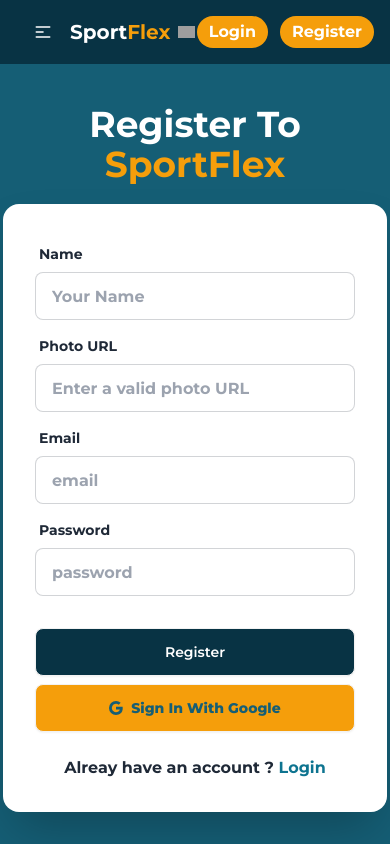
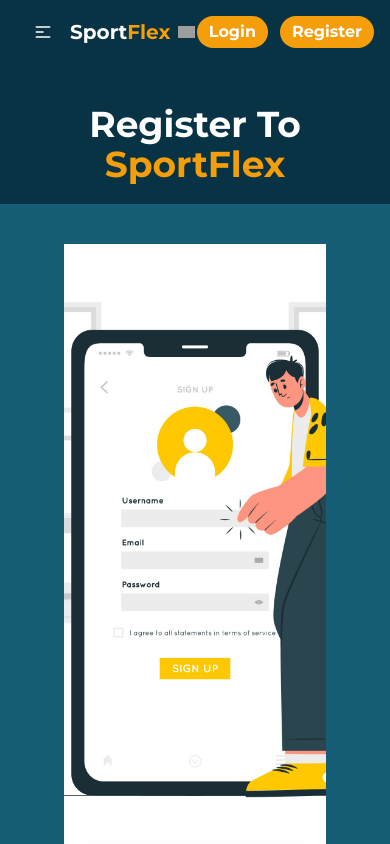
Before and after one commit to golamsarwar96/sport-flex-app-client, a React (Vite) app: page /register in a window 390 px wide. Shown: the top 844 px of the page. Built offline with nearby package versions, Linux system fonts and the light colour scheme; no server answers; grey boxes are pictures that could not be loaded; a web font is replaced by a local one.

Commit message:
Polised login and register page and made responsive for 3 major device

```diff
--- a/src/Pages/Login.jsx
+++ b/src/Pages/Login.jsx
@@ -68,15 +68,15 @@
       <h1 className="text-center text-white text-4xl mt-10">
         Welcome Back To <span className="text-amber-500">SportFlex</span>
       </h1>
-      <div className="w-[70%] mx-auto flex px-16 bg-cyan-800 pt-10">
+      <div className="lg:w-[70%] w-full mx-auto flex px-16 bg-cyan-800 pt-10 flex-col lg:flex-row">
         <div>
           <img
-            className="w-[456px] rounded-tl-2xl rounded-bl-2xl"
+            className="lg:w-[456px] md:w-full w-[456px] object-cover lg:rounded-tl-2xl lg:rounded-bl-2xl"
             src={loginImg}
             alt=""
           />
         </div>
-        <div className=" bg-gray-100 w-1/2 shrink-0 shadow-2xl relative mb-10 flex justify-center items-center rounded-tr-2xl rounded-br-2xl">
+        <div className=" bg-gray-100 lg:w-1/2 w-full shrink-0 shadow-2xl relative mb-10 flex justify-center items-center lg:rounded-tr-2xl lg:rounded-br-2xl">
           <form onSubmit={handleLogin} className="card-body ">
             <div className="form-control">
               <label className="label">
--- a/src/Pages/Register.jsx
+++ b/src/Pages/Register.jsx
@@ -4,6 +4,7 @@
 import Swal from "sweetalert2";
 import toast from "react-hot-toast";
 import { BsGoogle } from "react-icons/bs";
+import signUpImg from "../assets/signup.jpg";
 
 const Register = () => {
   const { createUser, setUser, updateUserProfile, signInWithGoogle } =
@@ -90,11 +91,19 @@
       });
   };
   return (
-    <div className="flex justify-center items-center gap-5 flex-col bg-cyan-800">
-      <h1 className="text-center text-4xl w-[90%] md:w-full mx-auto mt-10 text-white">
+    <div className="flex justify-center items-center gap-5 flex-col bg-cyan-950">
+      <h1 className="text-center text-white text-4xl mt-10">
         Register To <span className="text-amber-500">SportFlex</span>
       </h1>
-      <div className="card bg-base-100 w-full max-w-sm shrink-0 shadow-2xl relative mb-10">
+      <div className="lg:w-[70%] w-full mx-auto flex px-16 bg-cyan-800 pt-10 flex-col lg:flex-row">
+        <div>
+          <img
+            className="lg:w-[600px] md:w-full w-[600px] h-[608px] object-cover lg:rounded-tl-2xl lg:rounded-bl-2xl"
+            src={signUpImg}
+            alt=""
+          />
+        </div>
+        <div className="bg-gray-100 lg:w-1/2 w-full shrink-0 shadow-2xl relative mb-10 flex justify-center items-center lg:rounded-tr-2xl lg:rounded-br-2xl">
           <form onSubmit={handleRegister} className="card-body">
             <div className="form-control">
               <label className="label">
@@ -164,6 +173,7 @@
           </form>
         </div>
       </div>
+    </div>
   );
 };
 
--- a/src/components/Contact.jsx
+++ b/src/components/Contact.jsx
@@ -1,7 +1,4 @@
 import { useState } from "react";
-import { FaPhone } from "react-icons/fa";
-import { FaMapLocation } from "react-icons/fa6";
-import { MdEmail } from "react-icons/md";
 import emailjs from "@emailjs/browser";
 import contactUsImg from "../assets/contactUs.jpg";
 import toast from "react-hot-toast";
```
Lines whose indentation alone changed are shown as unchanged.
